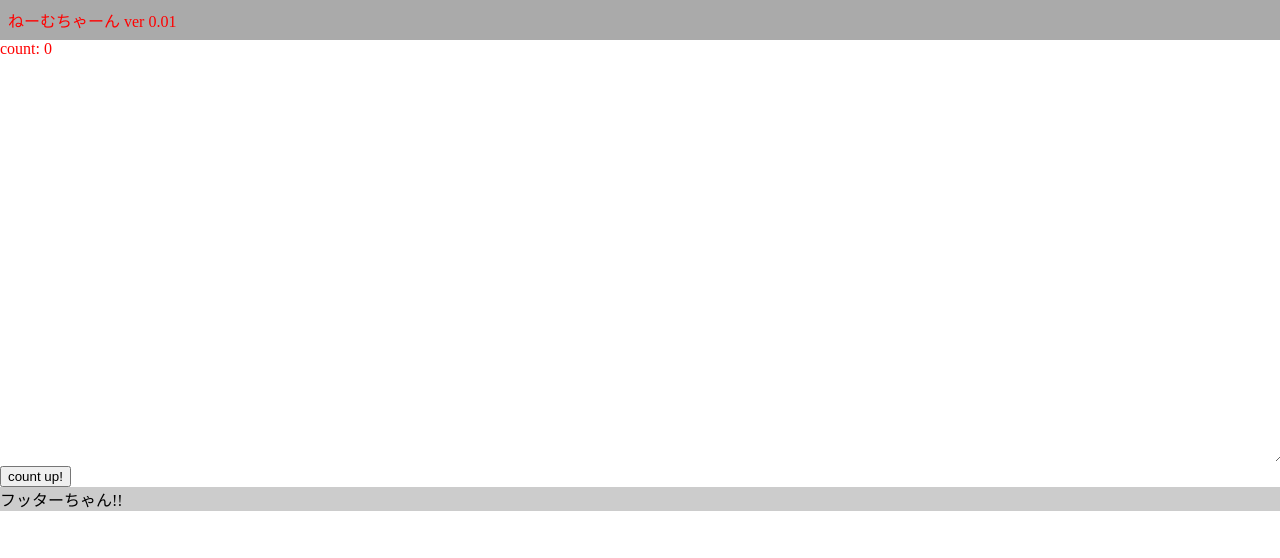
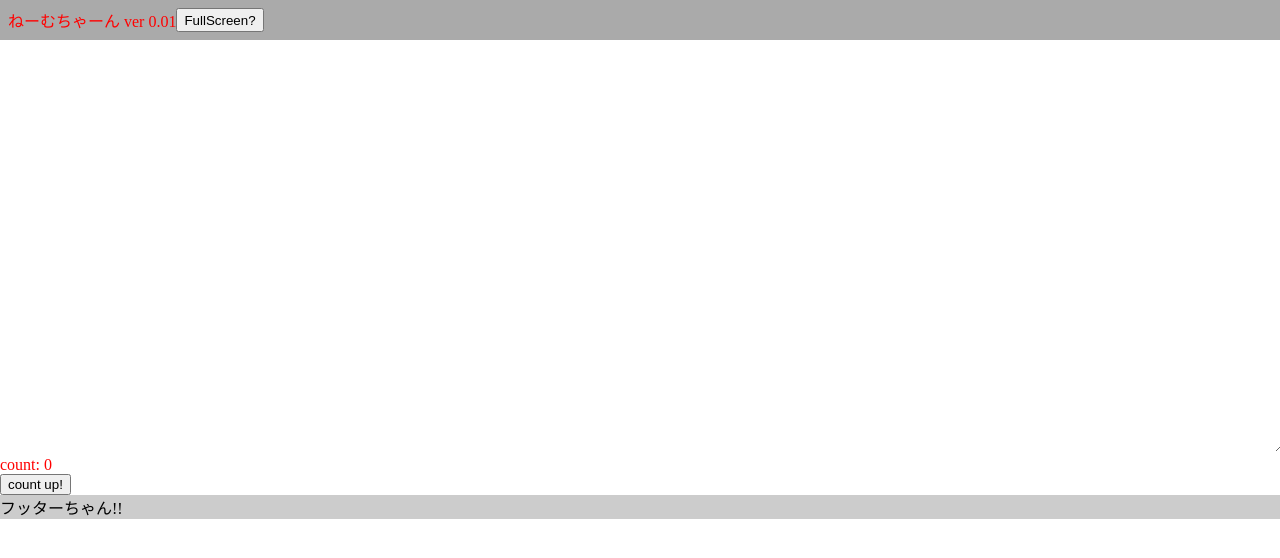
Before and after one commit to ryunosinfx/neimuchaaaannnn, a React app: page / in a window 1280 px wide. Shown: the top 558 px of the page. Built offline with nearby package versions, Linux system fonts and the light colour scheme.

Commit message:
ヘッダーの固定化＋フルスクリーンボタンの追加

```diff
--- a/src/index.html
+++ b/src/index.html
@@ -1,12 +1,11 @@
-
 <!DOCTYPE html>
 <html lang="ja">
-<head>
-    <meta charset="utf-8">
-    <meta name="viewport" content="width=device-width, initial-scale=1">
-    <title>Counter App</title>
-</head>
-<body>
-    <div id="root"></div>
-</body>
+  <head>
+    <meta charset="utf-8" />
+    <meta name="viewport" content="width=device-width, initial-scale=1" />
+    <title>App</title>
+  </head>
+  <body>
+    <div id="root" style="background-color:white"></div>
+  </body>
 </html>
--- a/src/index.tsx
+++ b/src/index.tsx
@@ -1,14 +1,12 @@
-import * as React from 'react';
-import * as ReactDOM from 'react-dom';
-import * as style from './css/common.css';
+import * as React from "react";
+import * as ReactDOM from "react-dom";
+import * as style from "./css/common.css";
 
-import CounterContainer from "./js/components/container/CounterContainer";
+import { MainContainer } from "./js/components/container/MainContainer";
 
-
-const body: any = document.getElementsByTagName('body')[0];
+const body: any = document.getElementsByTagName("body")[0];
 body.style.padding = 0;
 body.style.margin = 0;
 
-const rootEl = document.getElementById('root');
-
-rootEl ? ReactDOM.render(<CounterContainer />, rootEl) : false;
+const rootEl = document.getElementById("root");
+rootEl ? ReactDOM.render(<MainContainer />, rootEl) : false;
--- a/src/js/components/Parts/PageFooter.css
+++ b/src/js/components/Parts/PageFooter.css
@@ -1,5 +1,4 @@
 .footer {
-  width:100%;
+  width: 100%;
   background-color: #ccc;
-
 }
--- a/src/js/components/Parts/PageHeader.css
+++ b/src/js/components/Parts/PageHeader.css
@@ -1,6 +1,11 @@
 .header {
-  width:100%;
+  width: 100%;
   background-color: #aaa;
-  padding:0.5em;
-  color:red;
+  padding: 0.5em;
+  height: 1.3urem;
+  color: red;
+  position: fixed;
+  top: 0;
+  left: 0;
+  display: flex;
 }
--- a/src/js/components/Parts/PageHeader.tsx
+++ b/src/js/components/Parts/PageHeader.tsx
@@ -1,25 +1,29 @@
-import * as React from 'react';
-import * as styles from './PageHeader.css';
+import * as React from "react";
+import * as styles from "./PageHeader.css";
+import { Button } from "../presentational/Button";
+import { FullScreen } from "../../util/FullScreen";
 
-const version :string ="0.01";
-interface Props { }
+const version: string = "0.01";
+interface Props {}
 
-interface State {
-}
-const ver :number = 0.1;
+interface State {}
+const ver: number = 0.1;
 export class PageHeader extends React.Component<Props, State> {
+  public state: State = {};
 
-  public state: State = {
+  private toggleFullScreen = () => {
+    console.log("aaa");
+    FullScreen.toggle();
   };
-
-  private countUp = () => {
-  }
 
   render() {
     return (
-      <div className= {  styles.header} >
-        <span>ねーむちゃーん</span> <span>ver</span> <span>{version}</span>
+      <div className={styles.header}>
+        <div>
+          <span>ねーむちゃーん</span> <span>ver</span> <span>{version}</span>
+        </div>
+        <Button label="FullScreen?" onClick={this.toggleFullScreen} />
       </div>
-    )
+    );
   }
 }
--- /dev/null
+++ b/src/js/components/container/MainContainer.css
@@ -0,0 +1,3 @@
+.body {
+  padding-top: 3rem;
+}
--- a/src/js/components/container/CounterContainer.tsx
+++ b/src/js/components/container/MainContainer.tsx
@@ -1,8 +1,9 @@
 import * as React from "react";
-import Button from "../presentational/Button";
+import { Button } from "../presentational/Button";
 import { PageHeader } from "../Parts/PageHeader";
 import { PageFooter } from "../Parts/PageFooter";
 import { Editor } from "../editor/Editor";
+import * as stylesMain from "./MainContainer.css";
 import * as styles from "../../../css/common.css";
 
 interface Props {}
@@ -12,7 +13,7 @@ interface State {
   style: string;
 }
 
-export default class CounterContainer extends React.Component<Props, State> {
+export class MainContainer extends React.Component<Props, State> {
   public state: State = {
     count: 0,
     style: styles.button
@@ -26,10 +27,10 @@ export default class CounterContainer extends React.Component<Props, State> {
 
   render() {
     return (
-      <div>
+      <div className={stylesMain.body}>
         <PageHeader />
+        <Editor />
         <div className={this.state.style}> count: {this.state.count} </div>
-        <Editor />
         <Button label="count up!" onClick={this.countUp} />
         <PageFooter />
       </div>
--- a/src/js/components/presentational/Button.tsx
+++ b/src/js/components/presentational/Button.tsx
@@ -1,10 +1,9 @@
-import * as React from 'react';
+import * as React from "react";
 
 interface Props {
   label: string;
   onClick: () => void;
 }
-const Button = (props: Props) => (
+export const Button = (props: Props) => (
   <button onClick={props.onClick}>{props.label}</button>
 );
-export default Button;
--- /dev/null
+++ b/src/js/util/FullScreen.ts
@@ -0,0 +1,20 @@
+export class FullScreen {
+  // 全画面表示の実行
+  static enter() {
+    const body = document.body;
+    body.requestFullscreen();
+  }
+  static exit() {
+    if (document.exitFullscreen) {
+      document.exitFullscreen();
+    }
+  }
+  static toggle() {
+    if (!document.fullscreenElement) {
+      //   document.documentElement.requestFullscreen();
+      FullScreen.enter();
+    } else {
+      FullScreen.exit();
+    }
+  }
+}
```
Also changed, not shown: 3 other files (tests, documents, lock files or other folders).
